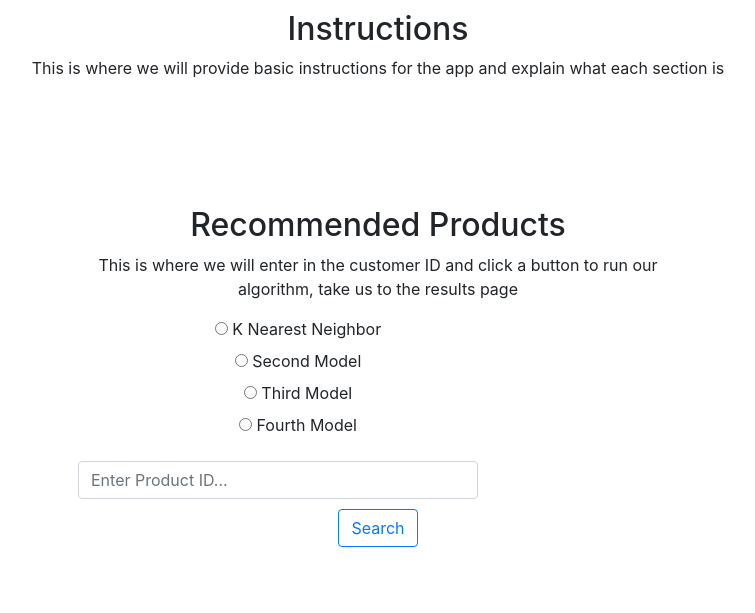
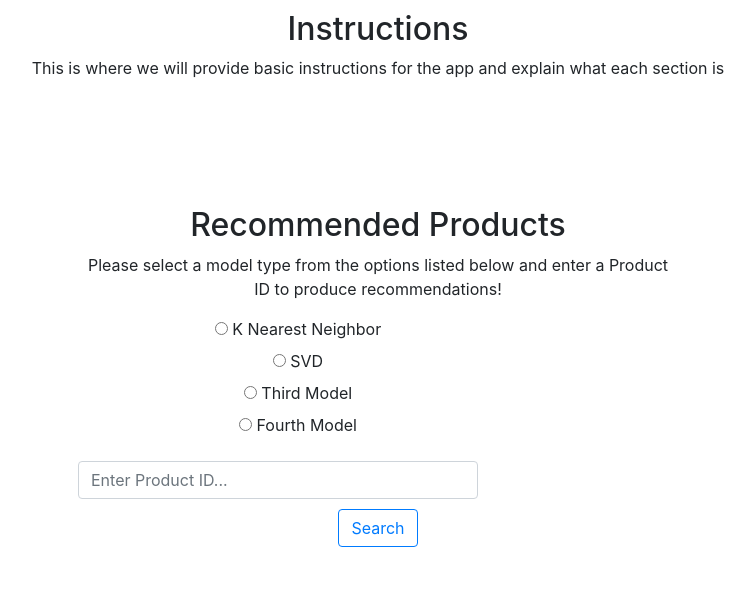
Before and after one commit to abitbetter/Amazon-Recommenders, a Django app: page / in a window 1280 px wide; the page is wider, and only the part inside the window is pictured. Shown: the part 72-685 px from the top of that part, without its empty margins (262-1017 px from the left). Run offline with Django 3.2, Linux system fonts and the light colour scheme; some libraries are stand-ins or nearby versions.

Commit message:
checkpoint

```diff
--- a/djangoapp/collection/forms.py
+++ b/djangoapp/collection/forms.py
@@ -4,7 +4,7 @@ from collection.models import Post
 
 MODEL_CHOICES= [
     ('knn', 'K Nearest Neighbor'),
-    ('second', 'Second Model'),
+    ('svd', 'SVD'),
     ('third', 'Third Model'),
     ('fourth', 'Fourth Model' ),
 ]
--- a/djangoapp/collection/templates/base.html
+++ b/djangoapp/collection/templates/base.html
@@ -43,7 +43,7 @@
 
 			<div id="main">
 				<h2>Recommended Products</h2>
-					<p>This is where we will enter in the customer ID and click a button to run our algorithm, take us to the results page</p>
+					<p>Please select a model type from the options listed below and enter a Product ID to produce recommendations!</p>
 					<form method="post">
 					<div id="form">
 							{% csrf_token %}
@@ -51,7 +51,7 @@
 							{{ form.post }}
 					</div>
 						<div id="button">
-							<button type="button" class="btn btn-outline-primary">Search</button>
+							<button type="button" class="btn btn-outline-primary" onclick="location.href='{% url 'results' %}'"">Search</button>
 						</div>
 					</form>
 						<h2>
--- a/djangoapp/collection/views.py
+++ b/djangoapp/collection/views.py
@@ -38,8 +38,7 @@ class HomeView(TemplateView):
 		if form.is_valid():
 			form.save()
 			input = form.cleaned_data['post']
-			text = form.cleaned_data['model_type']
-			print(text)
+			selection = form.cleaned_data['model_type']
 			#text = get_queryset(Books.objects.only("product_title").value.filter(index=input).using('reviews'))
 			titles = Books.objects.only("product_title").filter(index=input).using('reviews')
 		form = HomeForm()
```
Also changed, not shown: djangoapp/db.sqlite3.
